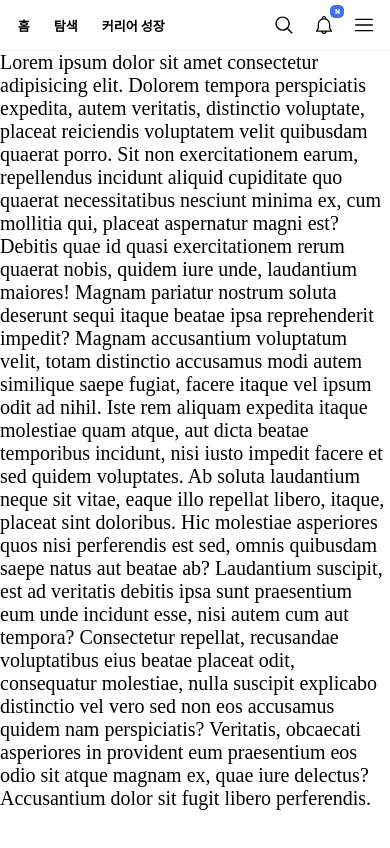
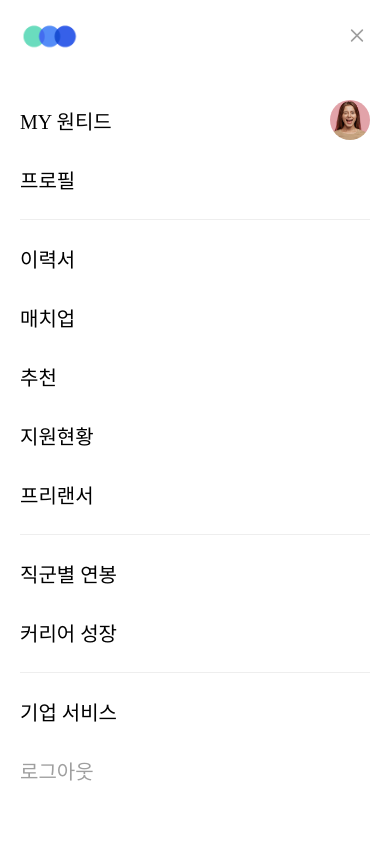
Before and after one commit to jellybrown/wanted-menu-clone, a React (Create React App) app: page / in a window 390 px wide. Shown: the top 848 px of the page. Built offline with nearby package versions, Linux system fonts and the light colour scheme.

Commit message:
모바일 nav 스타일링

```diff
--- a/src/components/Header/Header.js
+++ b/src/components/Header/Header.js
@@ -3,6 +3,8 @@
 import mGlass from "../../assets/magnifying-glass.svg";
 import user from "../../assets/user-img.png";
 import menu from "../../assets/menu.svg";
+import wantedLogo from "../../assets/wanted-logo.png";
+import close from "../../assets/close.svg";
 import { spreadData, closedData } from "../../menuData";
 import SpreadItem from "../SpreadItem/SpreadItem";
 import {
@@ -19,6 +21,11 @@
   Avatar,
   ClosedItems,
   ExploreWrapper,
+  MobileMenu,
+  MobileItem,
+  MobileNav,
+  MobileTop,
+  MobileAvtar,
 } from "./Header.style";
 import ClosedItem from "../ClosedItem";
 import { useMediaQuery } from "react-responsive";
@@ -104,7 +111,7 @@
           {!isMobile && <CompanyBtn>기업 서비스</CompanyBtn>}
         </Aside>
       </TopHeader>
-      <ExploreWrapper isActive={activeExplore} className="exxxxxx">
+      <ExploreWrapper isActive={activeExplore}>
         <Explore>
           {spreadData.map((data) => (
             <SpreadItem key={data.id} data={data} />
@@ -116,6 +123,48 @@
           </ClosedItems>
         </Explore>
       </ExploreWrapper>
+      <MobileNav>
+        <MobileTop>
+          <img src={wantedLogo} alt="wanted logo" width="59px" />
+          <img src={close} alt="mobile menu close" width="26px" />
+        </MobileTop>
+        <MobileMenu>
+          <MobileItem>
+            <a>MY 원티드</a>
+            <MobileAvtar src={user} alt="user profile" />
+          </MobileItem>
+          <MobileItem>
+            <a>프로필</a>
+          </MobileItem>
+          <MobileItem isTopLine={true}>
+            <a>이력서</a>
+          </MobileItem>
+          <MobileItem>
+            <a>매치업</a>
+          </MobileItem>
+          <MobileItem>
+            <a>추천</a>
+          </MobileItem>
+          <MobileItem>
+            <a>지원현황</a>
+          </MobileItem>
+          <MobileItem>
+            <a>프리랜서</a>
+          </MobileItem>
+          <MobileItem isTopLine={true}>
+            <a>직군별 연봉</a>
+          </MobileItem>
+          <MobileItem>
+            <a>커리어 성장</a>
+          </MobileItem>
+          <MobileItem isTopLine={true}>
+            <a>기업 서비스</a>
+          </MobileItem>
+          <MobileItem>
+            <a>로그아웃</a>
+          </MobileItem>
+        </MobileMenu>
+      </MobileNav>
     </Wrapper>
   );
 };
--- a/src/components/Header/Header.style.js
+++ b/src/components/Header/Header.style.js
@@ -191,3 +191,63 @@
 export const ClosedItems = styled.div``;
 
 export const Arrow = styled.img``;
+
+export const MobileNav = styled.nav`
+  position: absolute;
+  left: 0;
+  top: 0;
+  width: 100%;
+  height: 120vh;
+  padding: 20px;
+  background-color: white;
+  box-sizing: border-box;
+  overflow: hidden;
+`;
+export const MobileTop = styled.div`
+  display: flex;
+  justify-content: space-between;
+`;
+
+export const MobileMenu = styled.ul`
+  width: 100%;
+  height: 100%;
+  margin-top: 40px;
+`;
+
+export const MobileItem = styled.li`
+  display: block;
+  position: relative;
+
+  a {
+    font-size: 20px;
+    cursor: pointer;
+    display: block;
+    padding: 15px 0;
+    position: relative;
+    margin-top: ${({ isTopLine }) => (isTopLine ? "20px" : 0)};
+
+    &:before {
+      position: absolute;
+      content: "";
+      left: 0;
+      top: -10px;
+      width: 100%;
+      height: ${({ isTopLine }) => (isTopLine ? "1px" : 0)};
+      background-color: ${({ theme }) => theme.color.grayLight};
+    }
+  }
+
+  &:last-child {
+    color: ${({ theme }) => theme.color.grayDeep};
+  }
+`;
+
+export const MobileAvtar = styled.img`
+  border-radius: 50%;
+  width: 40px;
+  height: 40px;
+  position: absolute;
+  top: 50%;
+  right: 0;
+  transform: translateY(-50%);
+`;
```
Also changed, not shown: src/assets/close.svg (added), src/assets/wanted-logo.png (added).
